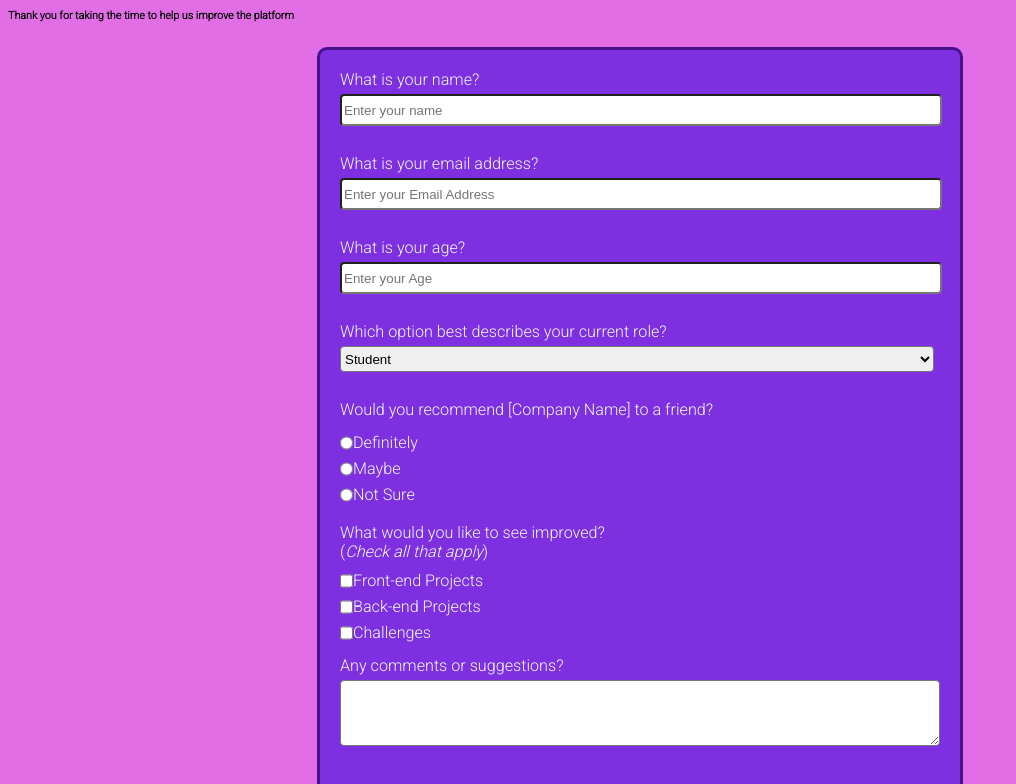
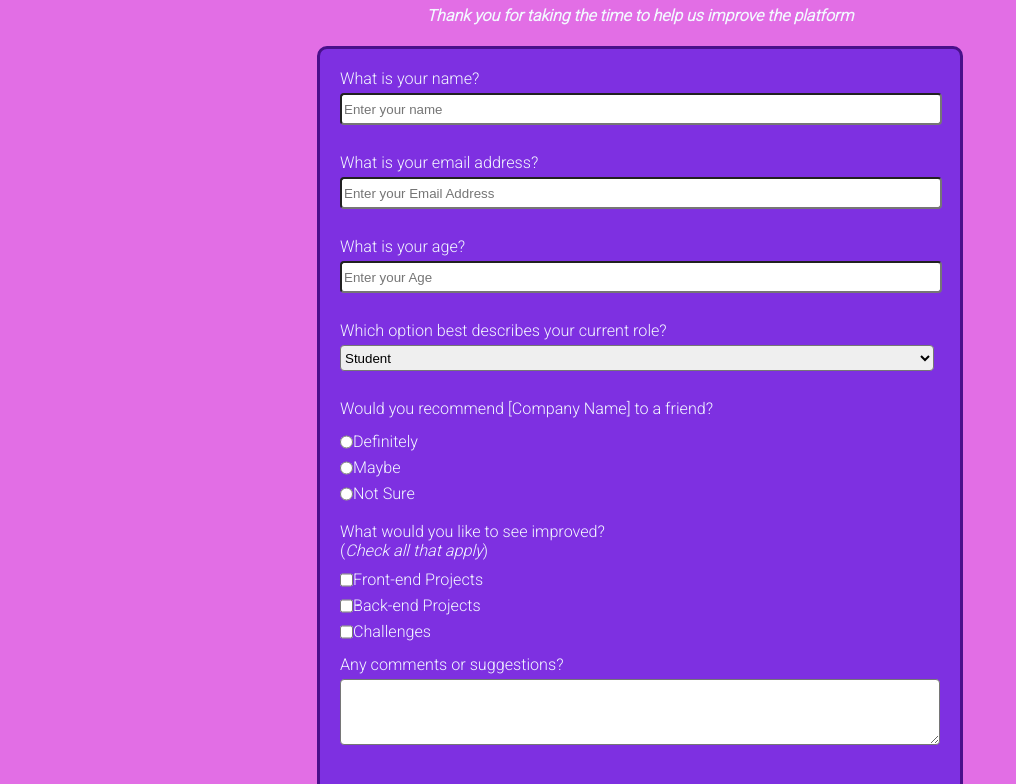
Before and after one commit to uk-2149/Form_zairza_task-2, a plain HTML site: page index.html in a window 1280 px wide. Shown: the part 75-859 px from the top of the page, without its empty margins (0-1016 px from the left). Drawn offline with Linux system fonts and the light colour scheme.

Commit message:
Update index.html

```diff
--- a/index.html
+++ b/index.html
@@ -8,7 +8,7 @@
 </head>
 <body>
     <h1>Skill++ Survey Form</h1>
-    <h6>Thank you for taking the time to help us improve the platform</h6>
+    <h4>Thank you for taking the time to help us improve the platform</h4>
     <!--Form-->
     <form action="">
         <label for="name">
```
